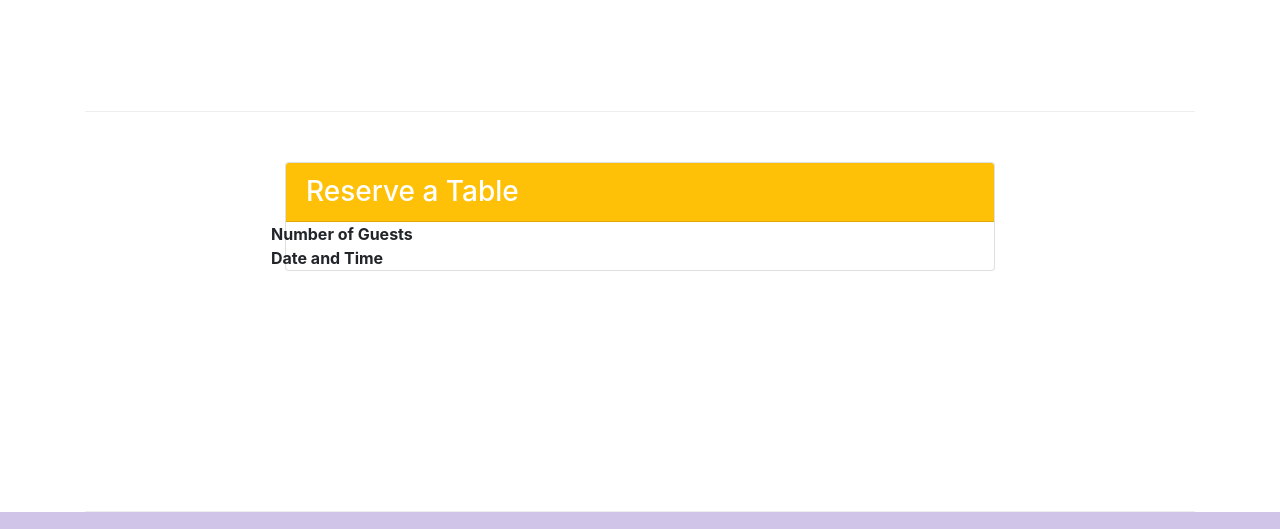
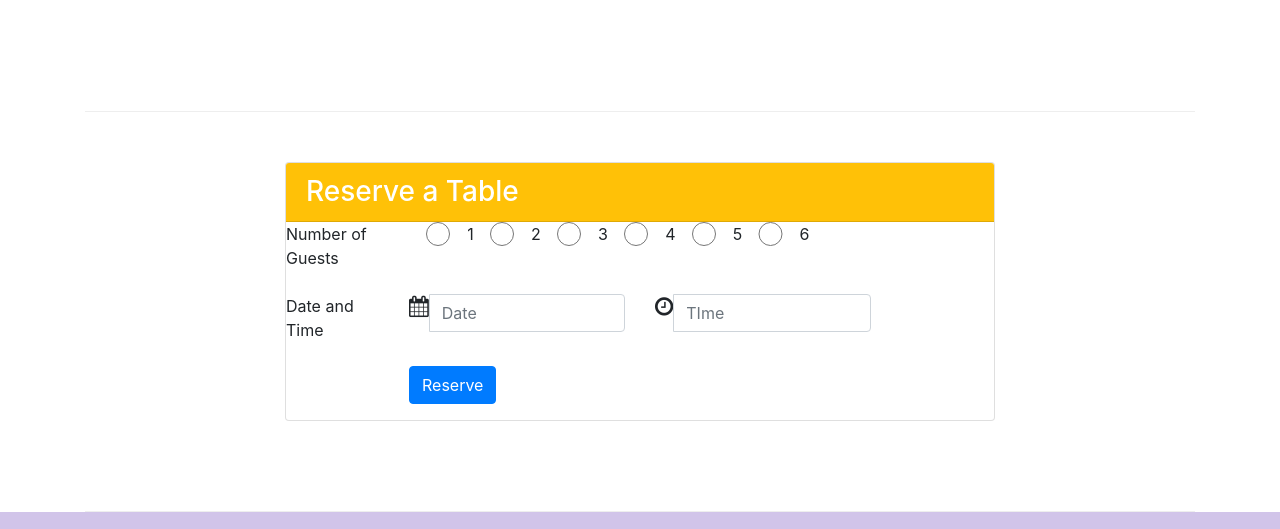
Before and after one commit to maikeld86/bootstrapintro, a website: page index.html in a window 1280 px wide. Shown: the part 1398-1927 px from the top of the page. Drawn offline with nearby package versions, Linux system fonts and the light colour scheme.

Commit message:
assignment 2 ,compleet

```diff
--- a/index.html
+++ b/index.html
@@ -132,13 +132,47 @@
                     <div class="card">
                         <h3 class="card-header bg-warning text-white">Reserve a Table</h3>
                         <div class="card-block">
-                            <div class="row">
-                                <dt>Number of Guests</dt>
-                            </div>
-                            <div class="row">
-                                <dt>Date and Time</dt>
-
-                            </div>
+                            <form action="">
+                                <div class="row form-group">
+                                    <div class="col-sm-2">
+                                        <label>Number of Guests</label>
+                                    </div>
+                                    <div class="col-sm-7">
+                                        <div class="input-group">
+                                            <input type="radio" class="form-control mr-0" value="1" name="guest"/>1
+                                            <input type="radio" class="form-control" value="2" name="guest"/>2
+                                            <input type="radio" class="form-control" value="2" name="guest"/>3
+                                            <input type="radio" class="form-control" value="2" name="guest"/>4
+                                            <input type="radio" class="form-control" value="2" name="guest"/>5
+                                            <input type="radio" class="form-control" value="2" name="guest"/>6
+                                        </div>
+                                    </div>
+                                </div>
+                                <div class="row form-group">
+                                    <div class="col-sm-2"><label>Date and Time</label></div>
+                                    <div class="col-sm-4">
+                                        <div class="input-group">
+                                            <div class="input-group-addon">
+                                                <div class="fa fa-calendar fa-lg"></div>
+                                            </div>
+                                            <input type="text" class="form-control" name="date" placeholder="Date">
+                                        </div>
+                                    </div>
+                                    <div class="col-sm-4">
+                                        <div class="input-group">
+                                            <div class="input-group-addon">
+                                                <div class="fa fa-clock-o fa-lg"></div>
+                                            </div>
+                                            <input type="text" name="time" placeholder="TIme" class="form-control">
+                                        </div>
+                                    </div>
+                                </div>
+                                <div class="row form-group">
+                                    <div class="offset-sm-2 col-sm-10">
+                                        <button type="submit" class="btn btn-primary">Reserve</button>
+                                    </div>
+                                </div>
+                            </form>
                         </div>
                     </div>
                 </div>
```
